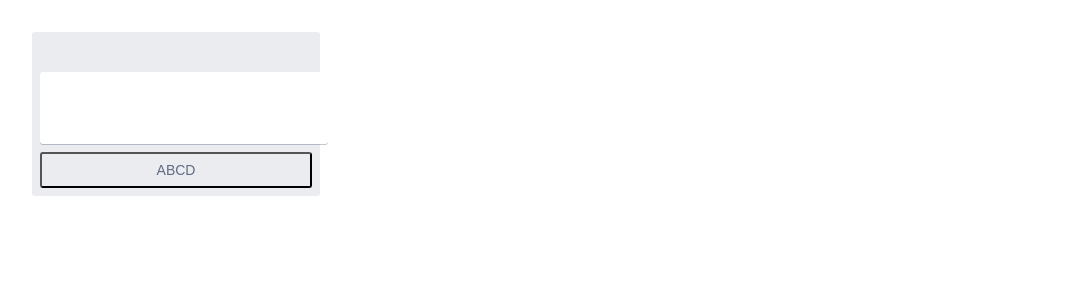
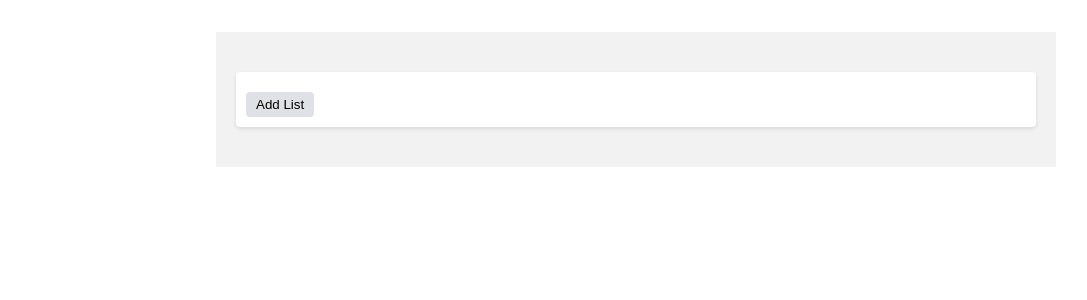
Before and after one commit to sinde530/trello-board, a React (Vite) app: page / in a window 1280 px wide. Shown: the top 300 px of the page, without its empty margins (4-1091 px from the left). Built offline with nearby package versions, Linux system fonts and the light colour scheme.

Commit message:
Add Boards

```diff
--- a/src/App.tsx
+++ b/src/App.tsx
@@ -1,10 +1,72 @@
 import './App.css';
-import Column from './components/Column';
+import { useState } from 'react';
+import {
+  AddCardButton,
+  AddListButton,
+  Board,
+  Card,
+  Container,
+  List,
+} from './styled';
+
+interface CardData {
+  id: number;
+  text: string;
+}
+
+interface ListData {
+  id: number;
+  title: string;
+  cards: CardData[];
+}
 
 export default function App() {
+  const [lists, setLists] = useState<ListData[]>([]);
+
+  const addList = () => {
+    const newList: ListData = {
+      id: Date.now(),
+      title: 'New List',
+      cards: [],
+    };
+
+    setLists((prevLists) => [...prevLists, newList]);
+  };
+
+  const addCard = (listId: number) => {
+    const newCard: CardData = {
+      id: Date.now(),
+      text: 'New Card',
+    };
+
+    setLists((prevLists) =>
+      prevLists.map((list) => {
+        if (list.id === listId) {
+          return { ...list, cards: [...list.cards, newCard] };
+        }
+        return list;
+      }),
+    );
+  };
+
   return (
-    <div>
-      <Column />
-    </div>
+    <Container>
+      <Board>
+        {lists.map((list) => (
+          <List key={list.id}>
+            <h3>{list.title}</h3>
+            <div>
+              {list.cards.map((card) => (
+                <Card key={card.id}>{card.text}</Card>
+              ))}
+            </div>
+            <AddCardButton onClick={() => addCard(list.id)}>
+              Add Card
+            </AddCardButton>
+          </List>
+        ))}
+        <AddListButton onClick={addList}>Add List</AddListButton>
+      </Board>
+    </Container>
   );
 }
--- /dev/null
+++ b/src/styled.ts
@@ -0,0 +1,62 @@
+import styled from '@emotion/styled';
+
+export const Container = styled.div({
+  maxWidth: '800px',
+  margin: '0 auto',
+  padding: '20px',
+  backgroundColor: '#f2f2f2',
+});
+
+export const Board = styled.div({
+  display: 'flex',
+  flexWrap: 'wrap',
+  marginBlock: '20px',
+  backgroundColor: '#fff',
+  padding: '10px',
+  borderRadius: '4px',
+  boxShadow: '0 2px 4px rgba(0, 0, 0, 0.1)',
+});
+
+export const List = styled.div({
+  flex: '1',
+  minHeight: '250px',
+  marginRight: '20px',
+  padding: '10px',
+  backgroundColor: '#f9f9f9',
+  borderRadius: '4px',
+  boxShadow: '0 1px 2px rgba(0, 0, 0, 0.1)',
+});
+
+export const Card = styled.div({
+  padding: '10px',
+  marginBottom: '10px',
+  backgroundColor: '#fff',
+  borderRadius: '4px',
+  boxShadow: '0 1px 2px rgba(0, 0, 0, 0.1)',
+});
+
+export const AddListButton = styled.button({
+  marginTop: '10px',
+  backgroundColor: '#dfe1e6',
+  border: 'none',
+  borderRadius: '4px',
+  padding: '5px 10px',
+  cursor: 'pointer',
+  transition: 'background-color 0.3s ease',
+  '&:hover': {
+    backgroundColor: '#c4c9d2',
+  },
+});
+
+export const AddCardButton = styled.button({
+  marginTop: '5px',
+  backgroundColor: '#dfe1e6',
+  border: 'none',
+  borderRadius: '4px',
+  padding: '5px 10px',
+  cursor: 'pointer',
+  transition: 'background-color 0.3s ease',
+  '&:hover': {
+    backgroundColor: '#c4c9d2',
+  },
+});
```
